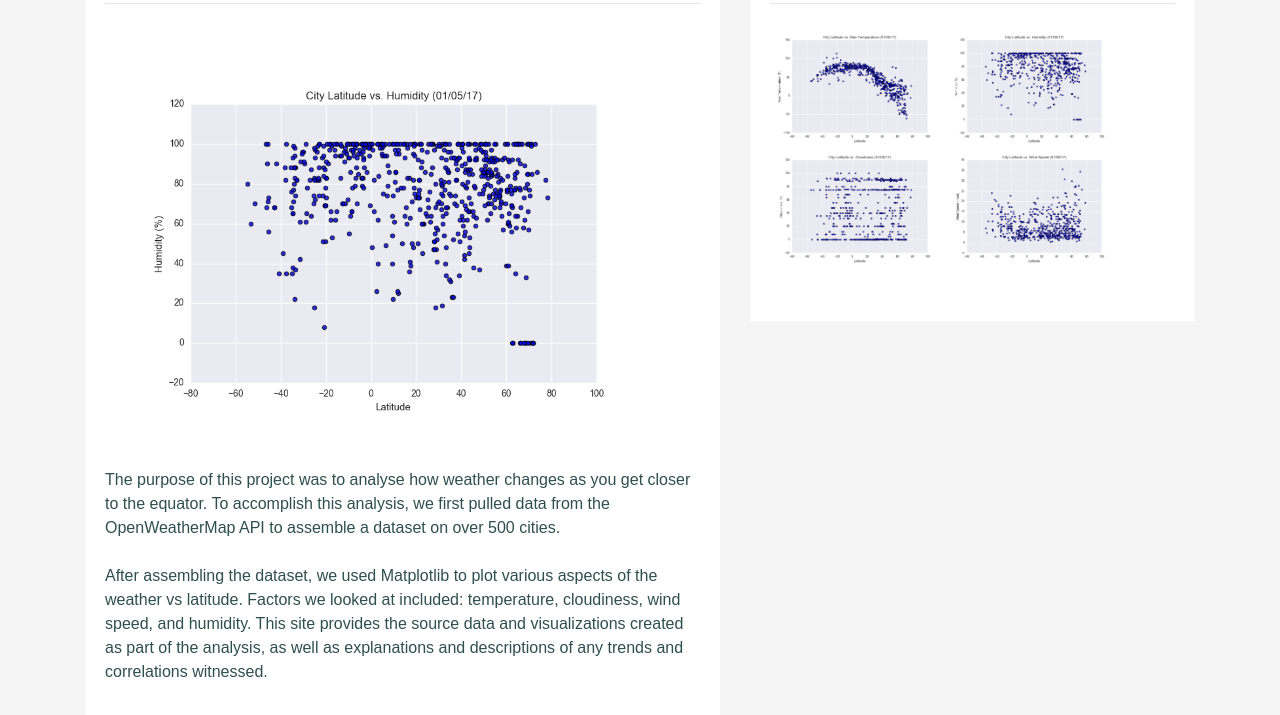
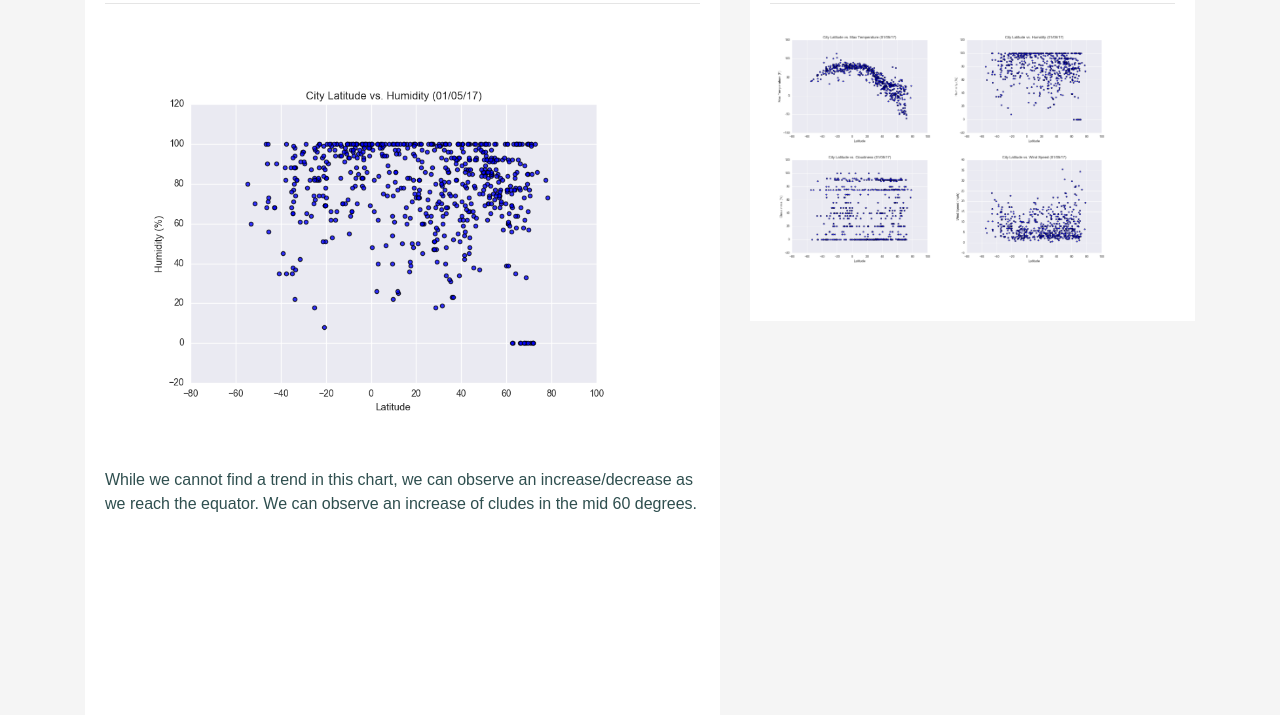
Before and after one commit to avaz7791/Web-Design-Challenge, a plain HTML site: page clouds.html in a window 1280 px wide. Shown: the part 165-880 px from the top of the page. Drawn offline with nearby package versions, Linux system fonts and the light colour scheme.

Commit message:
Update clouds.html

```diff
--- a/clouds.html
+++ b/clouds.html
@@ -57,13 +57,9 @@
                         <h2 class="text-left" id="heading2">Cloudiness</h2>
                         <hr class="my-4">
                         <img src="Resources/assets/images/Fig2.png" alt="Latitude vs Temperature" class="rounded main-image" id="img_large">
-                        <p>
-                        The purpose of this project was to analyse how weather changes as you get closer to the equator. To accomplish this analysis, we first pulled data from the
-                        OpenWeatherMap API to assemble a dataset on over 500 cities.
-                        <br><br>
-                        After assembling the dataset, we used Matplotlib to plot various aspects of the weather vs latitude. Factors we looked at included:
-                        temperature, cloudiness, wind speed, and humidity. This site provides the source data and visualizations created as part of the analysis, as well as explanations
-                        and descriptions of any trends and correlations witnessed.
+                        <p> While we cannot find a trend in this chart, we can observe an increase/decrease as we reach the equator.
+                            We can observe an increase of cludes in the mid 60 degrees.
+
                         </p>
                     </div>
             </div>
```
